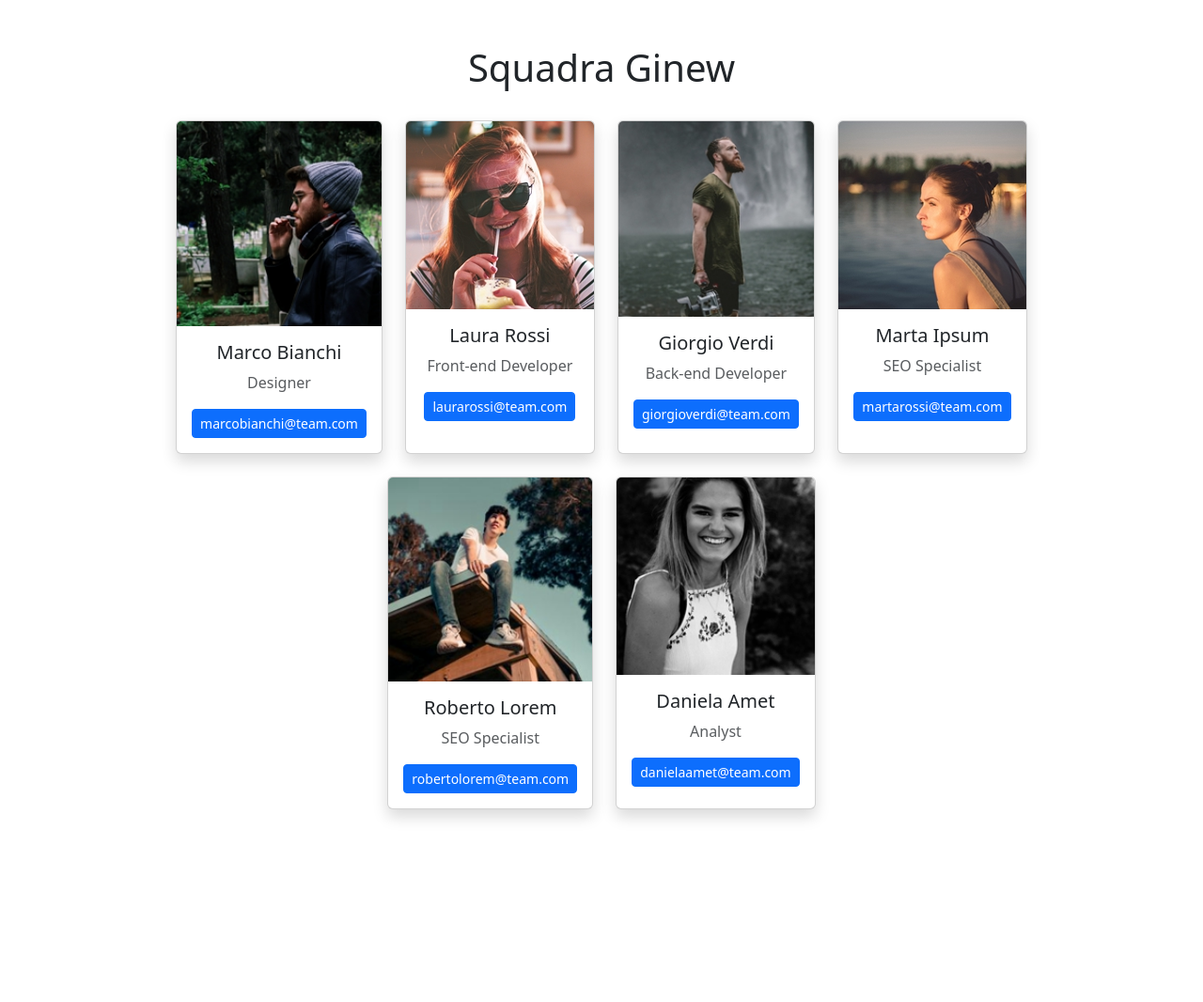
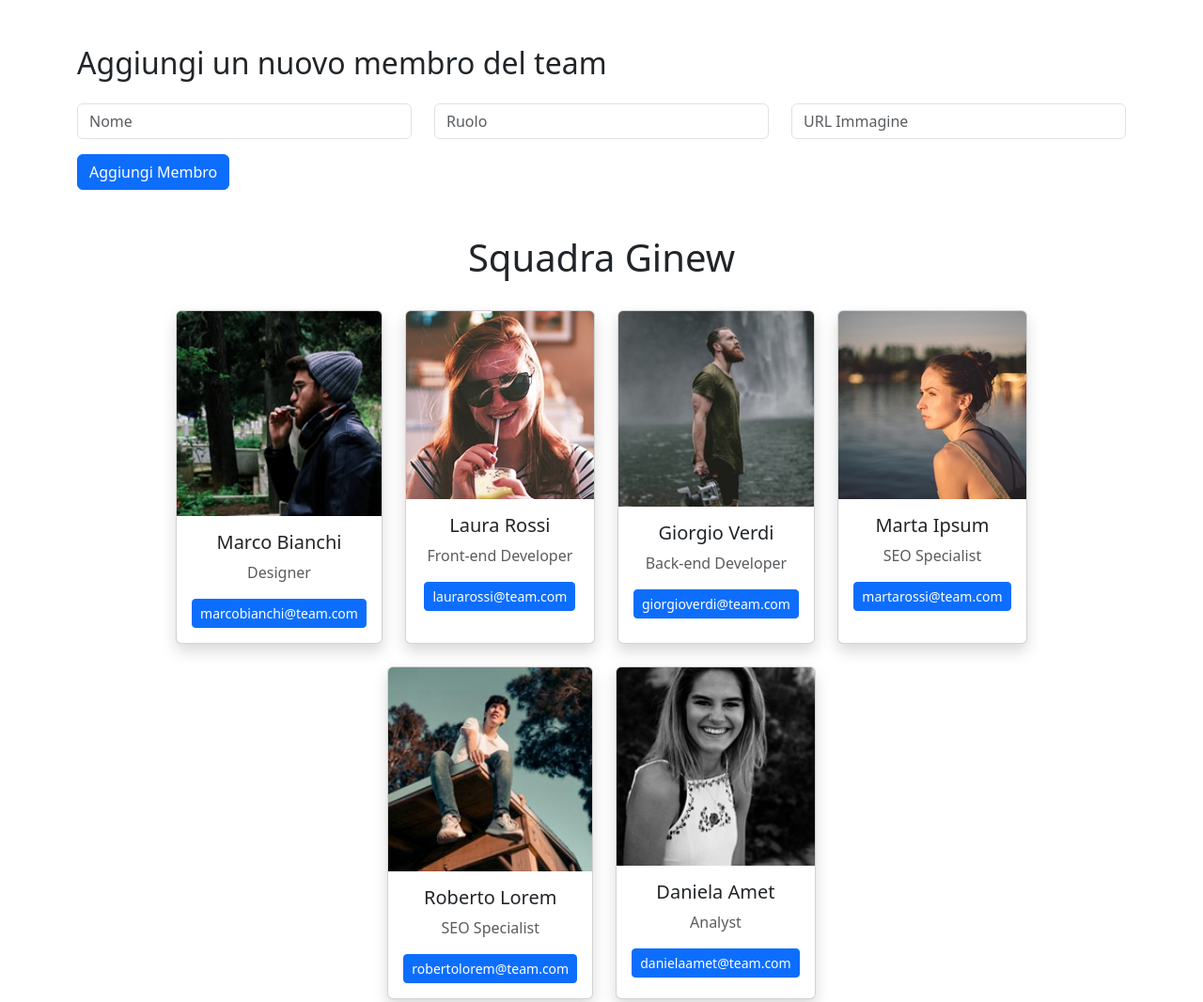
Before and after one commit to stefanobellomo/js-our-team, a plain HTML site: page index.html in a window 1280 px wide. Shown: the top 1066 px of the page at 94% size. Before the commit the page ends 909 px from the top, so only its background shows below. Drawn offline with nearby package versions, Linux system fonts and the light colour scheme.

Commit message:
create a html structure for addMember section

```diff
--- a/index.html
+++ b/index.html
@@ -22,6 +22,49 @@
         </header>
         <main>
             <main>
+
+                <section id="addMember">
+                    <div class="container my-5">
+                        <form>
+                            <div class="row">
+                                <div class="col-12 mb-3">
+                                    <h2>Aggiungi un nuovo membro del
+                                        team</h2>
+                                </div>
+                                <div class="col-md-4 mb-3">
+                                    <input
+                                        type="text"
+                                        id="nameField"
+                                        class="form-control"
+                                        placeholder="Nome" />
+                                </div>
+                                <div class="col-md-4 mb-3">
+                                    <input
+                                        type="text"
+                                        id="roleField"
+                                        class="form-control"
+                                        placeholder="Ruolo" />
+                                </div>
+                                <div class="col-md-4 mb-3">
+                                    <input
+                                        type="text"
+                                        id="imageField"
+                                        class="form-control"
+                                        placeholder="URL Immagine" />
+                                </div>
+                                <div class="col-12">
+                                    <button
+                                        type="submit"
+                                        id="buttonEl"
+                                        class="btn btn-primary">
+                                        Aggiungi Membro
+                                    </button>
+                                </div>
+                            </div>
+                        </form>
+                    </div>
+                </section>
+
                 <div class="container my-5">
                     <div class="row">
                         <div class="col-12 text-center mb-4">
```
